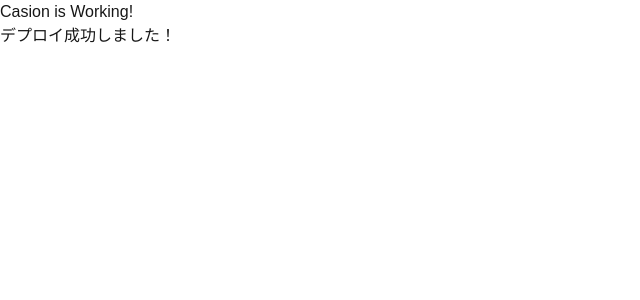
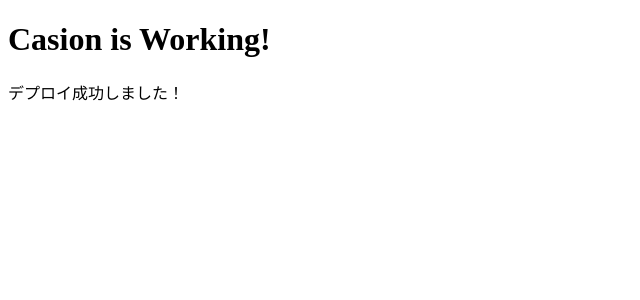
Before and after one commit to southand1000/casion, a Next.js app: page / in a window 1280 px wide. Shown: the top 300 px of the page, without its empty margins (0-640 px from the left). Built offline with nearby package versions, Linux system fonts and the light colour scheme.

Commit message:
fix: remove all font dependencies for clean build

```diff
--- a/app/layout.tsx
+++ b/app/layout.tsx
@@ -1,33 +1,13 @@
-import type { Metadata } from "next";
-import { Geist, Geist_Mono } from "next/font/google";
-import "./globals.css";
-
-const geistSans = Geist({
-  variable: "--font-geist-sans",
-  subsets: ["latin"],
-});
-
-const geistMono = Geist_Mono({
-  variable: "--font-geist-mono",
-  subsets: ["latin"],
-});
-
-export const metadata: Metadata = {
-  title: "Create Next App",
-  description: "Generated by create next app",
-};
+import React from 'react';
 
 export default function RootLayout({
   children,
-}: Readonly<{
+}: {
   children: React.ReactNode;
-}>) {
+}) {
   return (
-    <html
-      lang="en"
-      className={`${geistSans.variable} ${geistMono.variable} h-full antialiased`}
-    >
-      <body className="min-h-full flex flex-col">{children}</body>
+    <html lang="ja">
+      <body>{children}</body>
     </html>
   );
 }
```
